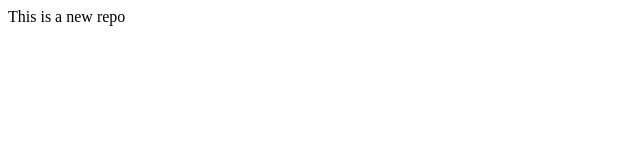
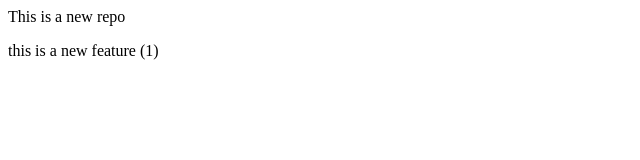
Before and after one commit to AnishMondal22300/LocalRepo, a plain HTML site: page index.html in a window 1280 px wide. Shown: the whole page, without its empty margins (0-640 px from the left). Drawn offline with Linux system fonts and the light colour scheme.

Commit message:
Commit for feature 1 branch

```diff
--- a/index.html
+++ b/index.html
@@ -1 +1,3 @@
 <p> This is a new repo </p>
+
+<p> this is a new feature (1)</p>
```
